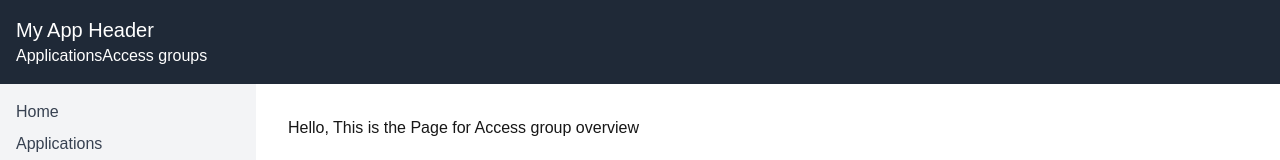
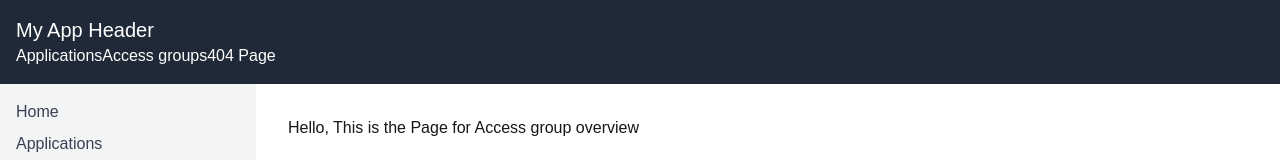
Before and after one commit to eminsamed/FeedHub, a Next.js app: page /access-groups in a window 1280 px wide. Shown: the top 160 px of the page. Built offline with nearby package versions, Linux system fonts and the light colour scheme; no server answers.

Commit message:
add 404 navgation link to header

```diff
--- a/app/layout.tsx
+++ b/app/layout.tsx
@@ -43,6 +43,12 @@ export default function RootLayout({
               >
                 Access groups
               </Link>
+              <Link
+                href="/pagethatwillnotbefound"
+                className="text-white hover:underline"
+              >
+                404 Page
+              </Link>
             </nav>
           </header>
 
@@ -52,11 +58,8 @@ export default function RootLayout({
             <aside className="w-64 bg-gray-100 p-4">
               <nav>
                 <ul>
-                <li className="mb-2">
-                    <Link
-                      href="/"
-                      className="text-gray-700 hover:underline"
-                    >
+                  <li className="mb-2">
+                    <Link href="/" className="text-gray-700 hover:underline">
                       Home
                     </Link>
                   </li>
```
